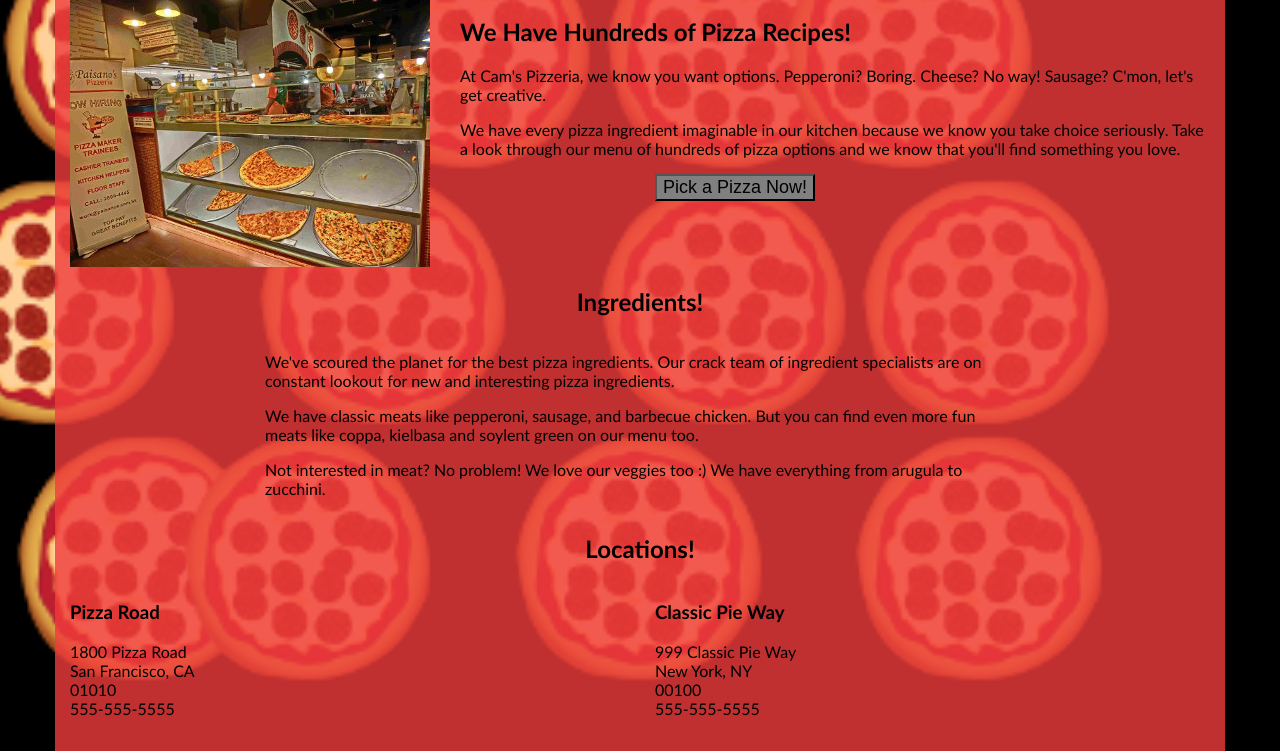
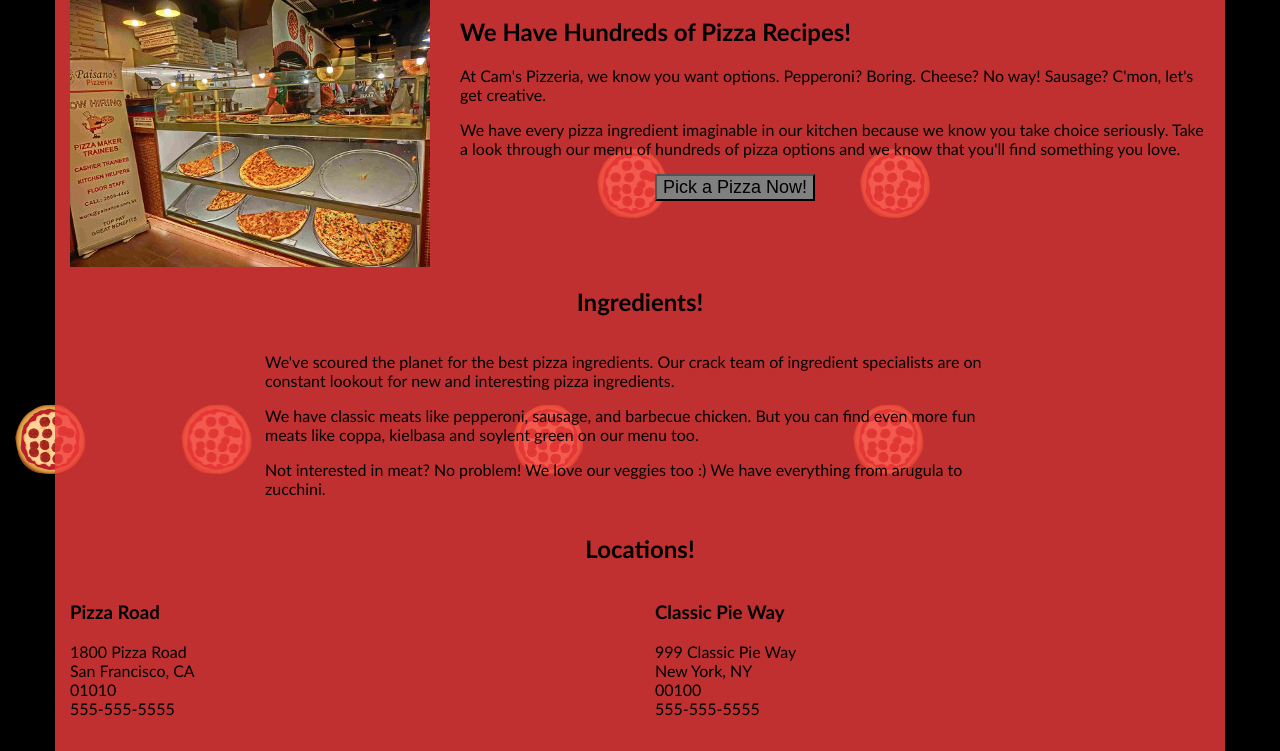
Before and after one commit to ElevenAM/Website-Optimization, a plain HTML site: page views/pizza.html in a window 1280 px wide. Shown: the part 120-871 px from the top of the page. Drawn offline with Linux system fonts and the light colour scheme.

Commit message:
Newest commit

```diff
--- a/views/css/style.css
+++ b/views/css/style.css
@@ -31,7 +31,7 @@ form {
 
 .mover {
   position: fixed;
-  width: 256px;
+  backface-visibility: hidden;
   z-index: -1;
 }
 
```
